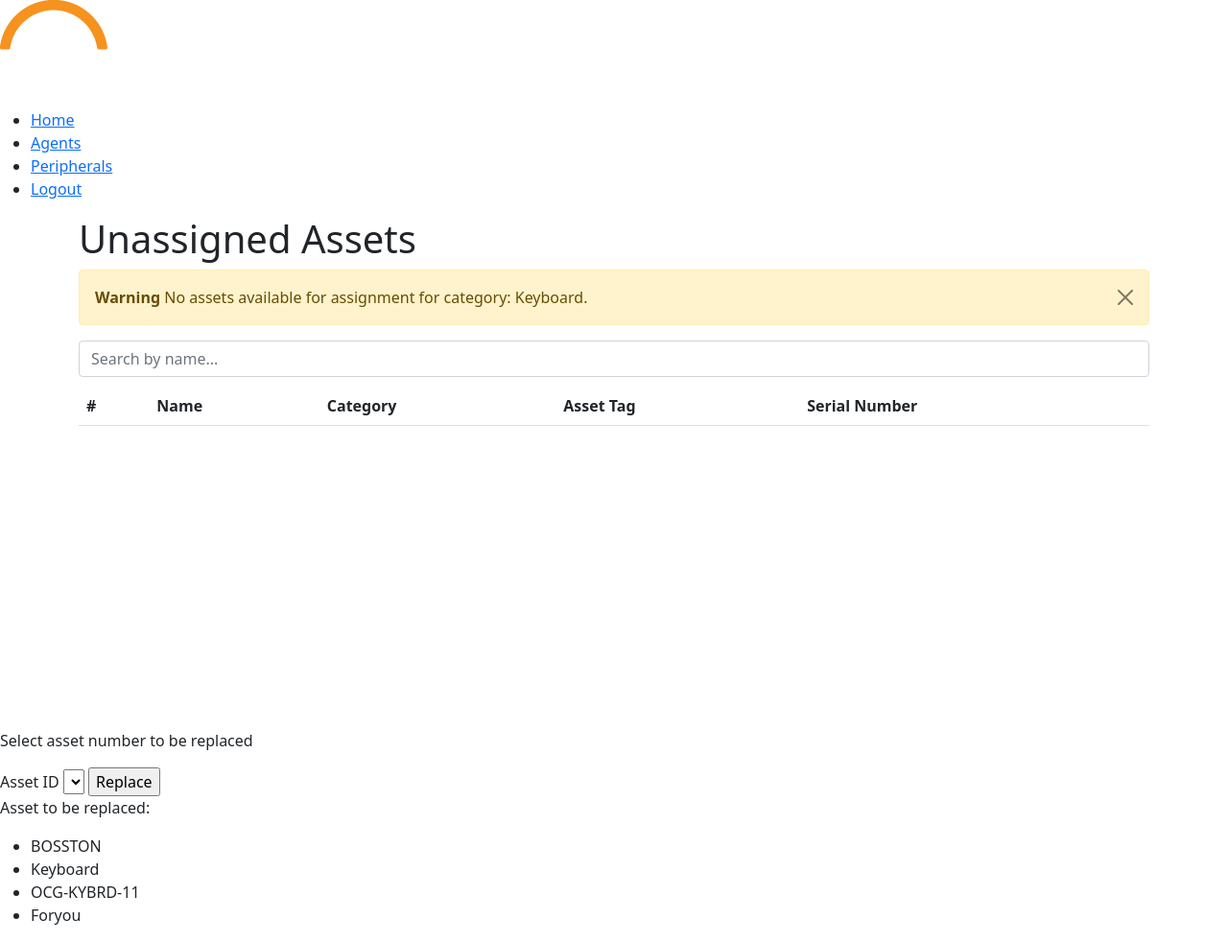
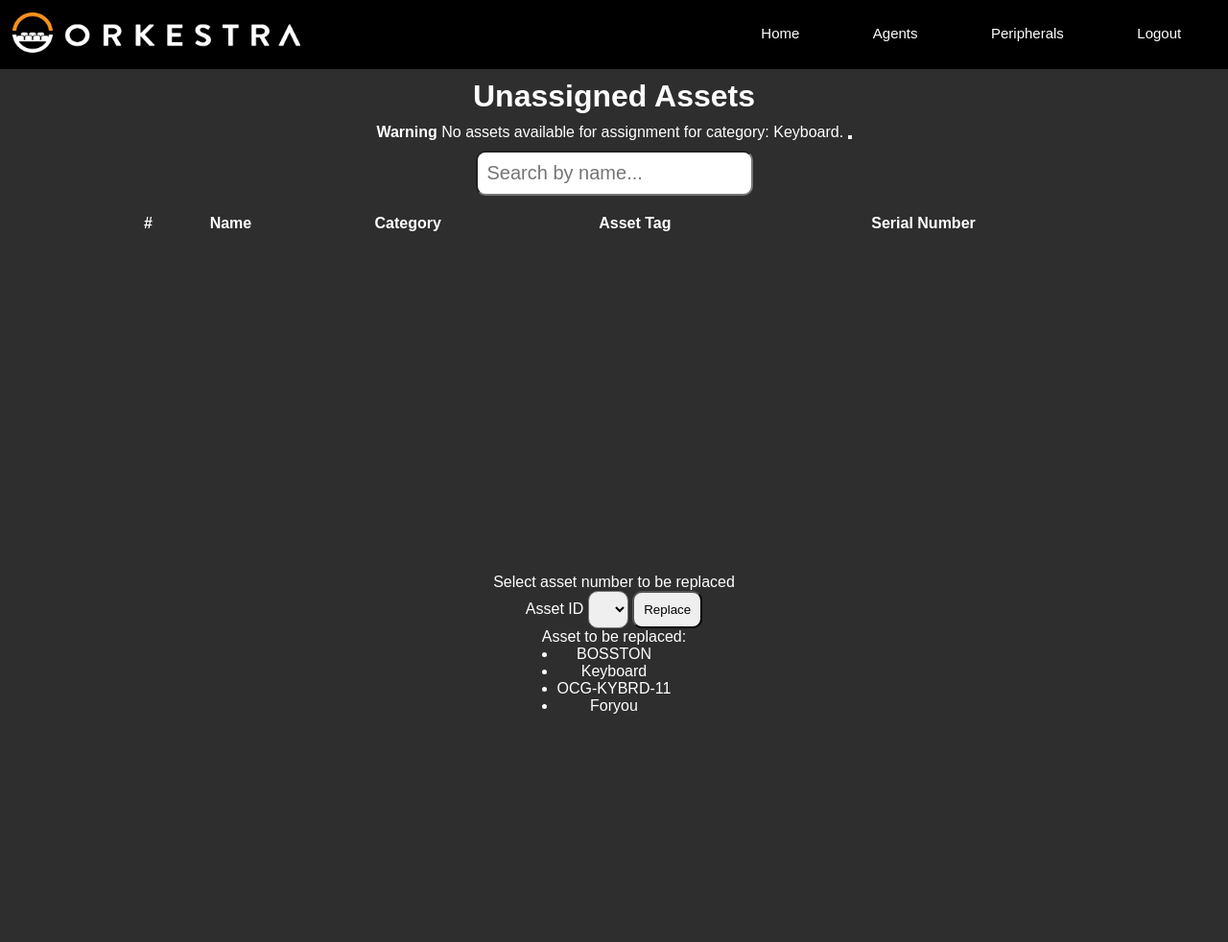
Before and after one commit to xvinsue/orkestrapc, a Flask app: page /replace_asset/1/3 in a window 1280 px wide. Shown: the whole page at 96% size. After the commit the page ends 744 px from the top, so only its background shows below. Run offline with Flask 3, Linux system fonts and the light colour scheme; data comes from the database, SQL or seed files in the repository; both versions use the stored data as it was after the commit; lists and menus that the app fills with data are empty; some libraries are stand-ins or nearby versions.

Commit message:
update-all-finished

```diff
--- a/static/css/styles.css
+++ b/static/css/styles.css
@@ -585,8 +585,152 @@ form h1{
 }
 
 /* Asset View */
+.mainAsset{
+    display: grid;
+  grid-template-columns: auto auto auto auto;
+}
 .assignAsset{
     display: flex;
     justify-content: center;
     align-items: center;
+    flex-direction: column;
+    color: white;
+    text-align: center;
 }
+.assignAsset h1{
+    padding: 10px;
+}
+.assignAsset table{
+    width: 1000px;
+    margin-top: 10px;
+    margin-bottom: 10px;
+    padding: 10px;
+    border: #F6921E;
+    border-collapse: collapse;
+}
+.assignSearch input{
+    align-items: center;
+    font-size: 20px;
+    padding: 10px;
+    margin-top: 10px;
+    margin-bottom: 10px;
+    border-radius: 10px;
+}
+.assignATable th{
+    border: #F6921E;
+}
+.assignAgent {
+    display: flex;
+    align-items: center;
+    justify-content: center;
+    padding: 10px;
+    height: 30vh;
+    color: white;
+}
+.assignAgent input{
+    padding: 10px;
+    border-radius: 10px;
+}
+.assignAgent select{
+    padding: 10px;
+    border-radius: 10px;
+}
+
+/* REPLACE ASSET */
+.replaceAsset{
+    display: flex;
+    justify-content: center;
+    align-items: center;
+    flex-direction: column;
+    color: white;
+    text-align: center;
+}
+.replaceAsset h1{
+    padding: 10px;
+}
+.replaceAsset table{
+    width: 1000px;
+    margin-top: 10px;
+    margin-bottom: 10px;
+    padding: 10px;
+    border: #F6921E;
+    border-collapse: collapse;
+}
+.replaceSearch input{
+    align-items: center;
+    font-size: 20px;
+    padding: 10px;
+    margin-top: 10px;
+    margin-bottom: 10px;
+    border-radius: 10px;
+}
+.assignATable th{
+    border: #F6921E;
+}
+.replaceAgent {
+    display: flex;
+    align-items: center;
+    justify-content: center;
+    flex-direction: column;
+    padding: 10px;
+    height: 30vh;
+    color: white;
+}
+.replaceAgent input{
+    padding: 10px;
+    border-radius: 10px;
+}
+.replaceAgent select{
+    padding: 10px;
+    border-radius: 10px;
+}
+
+/* UPDATE ASSET */
+.updateAsset{
+    margin: auto;
+    margin-top: 70px;
+    background: #F6921E;
+    width: 20%;
+    height: 50%;
+    border: 1px solid black;
+    border-radius: 10px;
+    padding: 10px;
+    text-align: center;
+}
+.updateAsset form{
+    display: flex;
+    align-items: center;
+    justify-content: center;
+    color: #2E2E2E;
+    flex-direction: column;
+}
+.updateAsset label{
+    font-size: 20px;
+    font-weight: bold;
+    padding-bottom: 10px;
+    padding-top: 10px;
+}
+.addAsset input{
+    padding: 8px 15px;
+    border: 1px solid black;
+    border-radius: 10px;
+}
+.updateAsset select{
+    padding: 8px 15px;
+    border: 1px solid black;
+    border-radius: 10px;
+}
+.updateAsset .buttonAdd{
+    margin-top: 10px;
+}
+.updateAsset p{
+    padding: 10px;
+    background-color: black;
+    color: #F6921E;
+    width: 60%;
+    margin: auto;
+    margin-top: 10px;
+    margin-bottom: 10px;
+    font-weight: bold;
+    border-radius: 10px;
+}
--- a/templates/assign-asset.html
+++ b/templates/assign-asset.html
@@ -19,11 +19,11 @@
         </ul>
     </div>
     </nav>
-</header>
+  </header>
     <div class="assignAsset">
       <form method="POST" action="{{ url_for('assign_asset') }}">
         {{ form.csrf_token}}
-        <div class="input-wrapper">
+        <div class="assignTAssets">
           {{ form.name.label }}
           {{ form.name(size=20) }}
 
--- a/templates/replace_asset.html
+++ b/templates/replace_asset.html
@@ -3,21 +3,7 @@
 <head>
   <meta charset="UTF-8">
   <title>Add Asset</title>
-  <link href="https://cdn.jsdelivr.net/npm/bootstrap@5.1.3/dist/css/bootstrap.min.css" rel="stylesheet" integrity="sha384-1BmE4kWBq78iYhFldvKuhfTAU6auU8tT94WrHftjDbrCEXSU1oBoqyl2QvZ6jIW3" crossorigin="anonymous">
-  <script src="https://kit.fontawesome.com/2b2dc93b33.js" crossorigin="anonymous"></script>
-
-  <style>
-    /* Optional styling for search bar */
-    .search-bar {
-      margin-bottom: 10px;
-    }
-
-    thead tr th {
-    position: sticky;  top: 0;
-  }
-
-
-  </style>
+  <link href="{{ url_for('static', filename='css/styles.css') }}" rel="stylesheet" />
 </head>
 <body>
   <header>
@@ -33,7 +19,7 @@
     </div>
     </nav>
 </header>
-    <div class="container">
+    <div class="replaceAsset">
         <h1>Unassigned Assets</h1>
         {% if msg %}
         <div class="alert alert-warning alert-dismissible fade show" role="alert">
@@ -54,7 +40,7 @@
         {% endwith %}
 
 
-        <div class="search-bar">
+        <div class="replaceSearch">
           <input type="text" class="form-control" id="myInput" onkeyup="myFunction()" placeholder="Search by name...">
         </div>
         <table class="table" id="myTable">
@@ -80,10 +66,8 @@
             {% endfor %}
           </tbody>
         </table>
-      </div>
-    </td>
 
-    <div class="div">
+    <div class="replaceAgent">
         <p>Select asset number to be replaced</p>
 
         <form action="{{ url_for('replace_controller') }}" method="POST">
@@ -97,7 +81,7 @@
 
             <input type="submit" value="Replace" id="submitButton" onclick="return confirmReplace()">
 
-          </form>
+        </form>
 
 
         <p>Asset to be replaced:</p>
@@ -108,7 +92,7 @@
             <li>{{ stock_det.serial_number }}</li>
         </ul>
 
-    </div>
+      </div>
 
 
 
--- a/templates/update-asset.html
+++ b/templates/update-asset.html
@@ -14,7 +14,7 @@
 <body>
     <header>
         <nav>
-         <a href="{{ url_for('home') }}"><img src="static\css\assets\orkestra-main-logo.png" alt=""></a>
+         <a href="{{ url_for('home') }}"><img src="{{ url_for('static', filename='assets/orkestra-main-logo.png') }}" alt=""></a>
          <div class="nav-links">
             <ul>
                 <li><a href="{{ url_for('home') }}">Home</a></li>
@@ -25,6 +25,7 @@
         </div>
         </nav>
     </header>
+    <div class="updateAsset">
         <form method="POST" action="{{ url_for('asset_update', num=num) }}">
             {{ form.csrf_token }}
 
@@ -48,6 +49,8 @@
         <p style="color:red;">{{ error }}</p>
 
         {% endif %}
+    </div>
+
 
 </body>
 
```
Also changed, not shown: templates/assign-asset copy.html (+22 -18 lines), instance/blog.db. Lines whose indentation alone changed are shown as unchanged.
